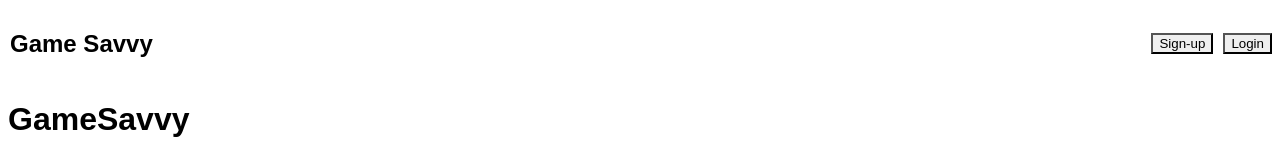
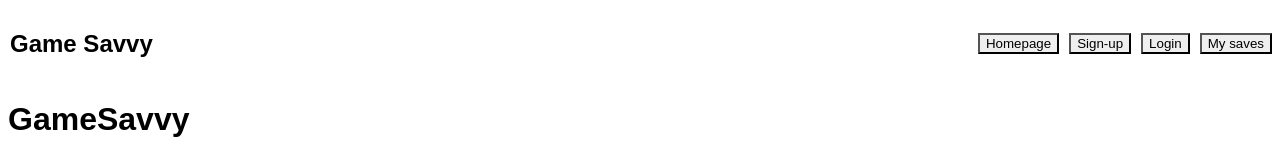
Before and after one commit to Austinma1010/gameSavvy, a React (Vite) app in the folder client/: page /saves in a window 1280 px wide. Shown: the top 160 px of the page. Built offline with nearby package versions, Linux system fonts and the light colour scheme; no server answers.

Commit message:
added homepage and saves to navbar

```diff
--- a/client/src/components/NavBar.jsx
+++ b/client/src/components/NavBar.jsx
@@ -18,12 +18,20 @@ const Navbar = () => {
 
         <ButtonGroup gap='2'>
 
+        <Link to='/'>
+              <Button colorScheme='teal' size='lg'>Homepage</Button>
+            </Link>
+
             <Link to='/Signup'>
               <Button colorScheme='teal' size='lg'>Sign-up</Button>
             </Link>
 
             <Link to='login'>
               <Button colorScheme='teal' size='lg'>Login</Button>
+            </Link>
+
+            <Link to='/saves'>
+              <Button colorScheme='teal' size='lg'>My saves</Button>
             </Link>
 
           </ButtonGroup>
--- a/client/src/pages/Saves.jsx
+++ b/client/src/pages/Saves.jsx
@@ -56,10 +56,10 @@ const saveGame = () => {
                   return (
                     <div key={game.gameid}>
                         <Card>
-                            {game.image ? <Card.img src={game.image} alt={`the cover for ${game.title}`} /> : null}
+                            {game.image ? <Card.img src={game.gameimg} alt={`the cover for ${game.title}`} /> : null}
                             <Card.body>
                                 <Card.title>{game.title}</Card.title>
-                                <p>Sale price: {game.sale}</p>
+                                <p>Sale price: {game.deal}</p>
                                 <p>retail price: {game.retail}</p>
                                 <Button onClick={() => deleteGame(game.gameid)}>
                                     Remove game
```
